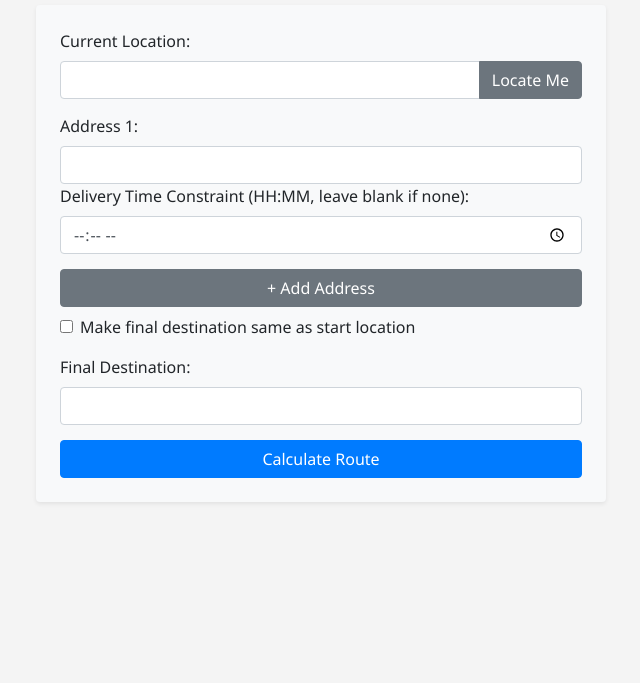
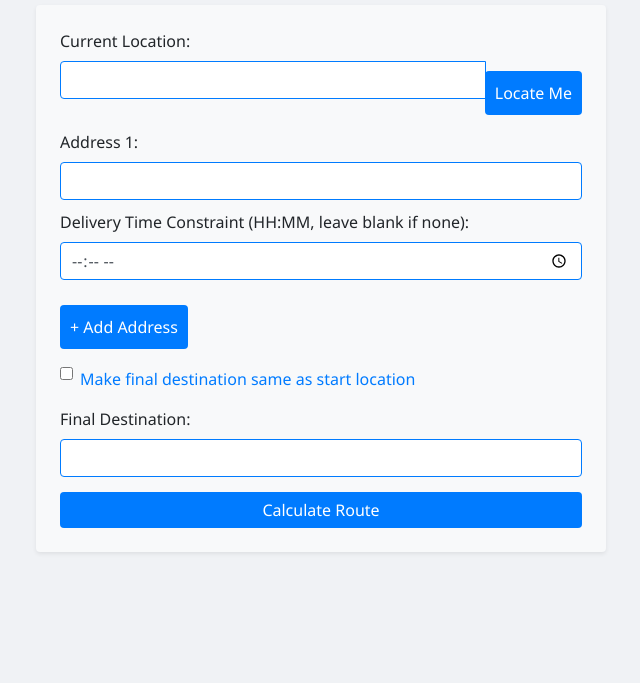
Before and after one commit to biy11/route-planner, a website: page public/index.html in a window 1280 px wide. Shown: the part 117-800 px from the top of the page, without its empty margins (319-959 px from the left). Drawn offline with nearby package versions, Linux system fonts and the light colour scheme; no server answers.

Commit message:
added more style

```diff
--- a/public/styles.css
+++ b/public/styles.css
@@ -1,5 +1,5 @@
 body {
-    background-color: #f4f4f4;
+    background-color: #f0f2f5;
     font-family: 'Segoe UI', Tahoma, Geneva, Verdana, sans-serif;
     margin: 0;
     padding: 0;
@@ -12,7 +12,7 @@ body {
 }
 
 h1 {
-    color: #333;
+    color: #007bff;
 }
 
 #loading {
@@ -30,8 +30,19 @@ h1 {
     box-shadow: 0 0 10px rgba(0, 0, 0, 0.1);
 }
 
-#add-address {
-    width: 100%;
+#add-address, #locate-me, #same-as-start, #calculate-route {
+    background-color: #007bff;
+    color: white;
+    border: none;
+    border-radius: 4px;
+    padding: 10px;
+    margin-top: 10px;
+    cursor: pointer;
+    font-size: 16px;
+}
+
+#add-address:hover, #locate-me:hover, #same-as-start:hover, #calculate-route:hover {
+    background-color: #0056b3;
 }
 
 .input-group {
@@ -77,3 +88,27 @@ h1 {
         padding: 10px;
     }
 }
+
+.form-control {
+    border: 1px solid #007bff;
+    border-radius: 4px;
+    padding: 10px;
+    margin-bottom: 10px;
+}
+
+.form-check-label, .form-check-input {
+    margin-top: 10px;
+}
+
+.form-check-label {
+    color: #007bff;
+}
+
+.btn-primary {
+    background-color: #007bff;
+    border: none;
+}
+
+.btn-primary:hover {
+    background-color: #0056b3;
+}
```
